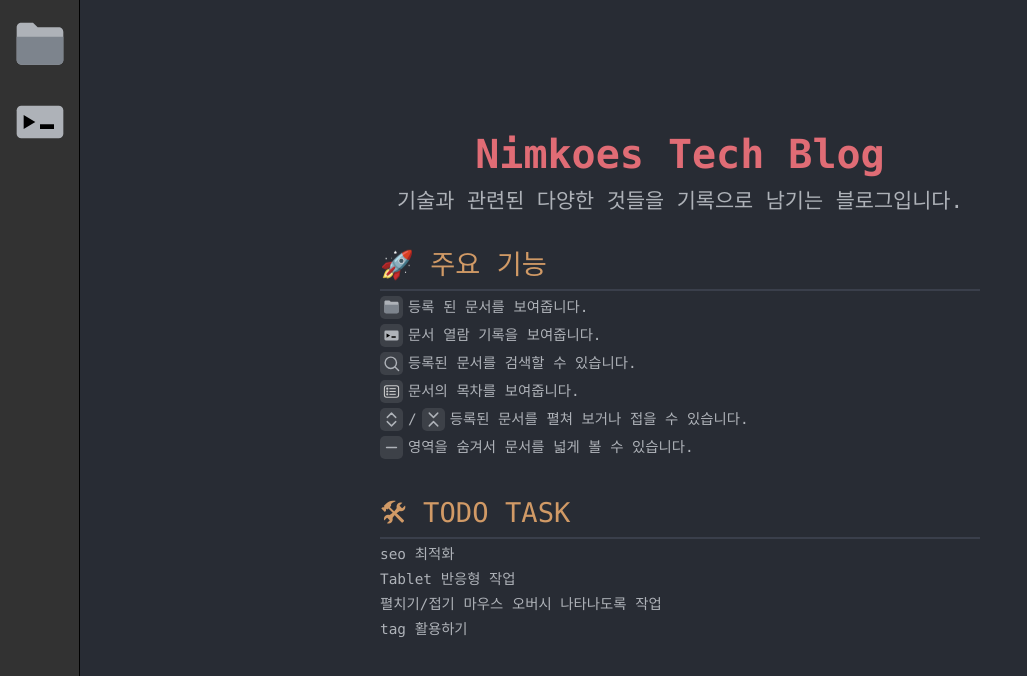
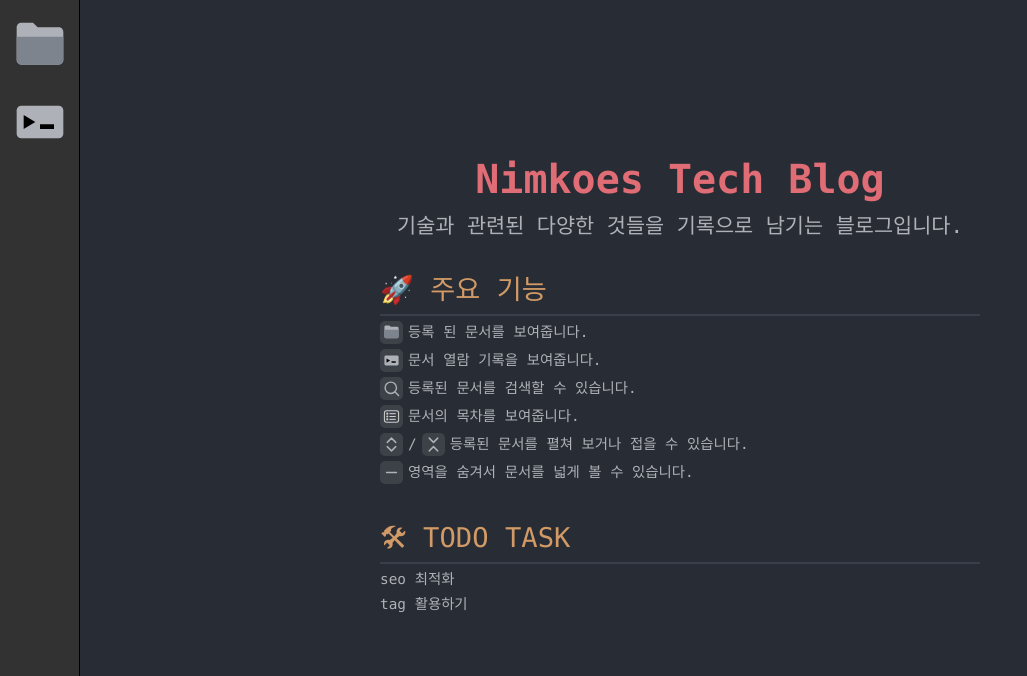
Before and after one commit to nimkoes/tech-blog, a Next.js app: page /tech-blog/ in a window 1280 px wide. Shown: the top 676 px of the page, without its empty margins (0-1027 px from the left). Built offline with nearby package versions, Linux system fonts and the light colour scheme.

Commit message:
해결한 todo 삭제

```diff
--- a/src/app/page.tsx
+++ b/src/app/page.tsx
@@ -102,8 +102,6 @@ export default function HomePage() {
         <h2>🛠 TODO TASK</h2>
         <ul>
           <li>seo 최적화</li>
-          <li>Tablet 반응형 작업</li>
-          <li>펼치기/접기 마우스 오버시 나타나도록 작업</li>
           <li>tag 활용하기</li>
         </ul>
       </div>
```
